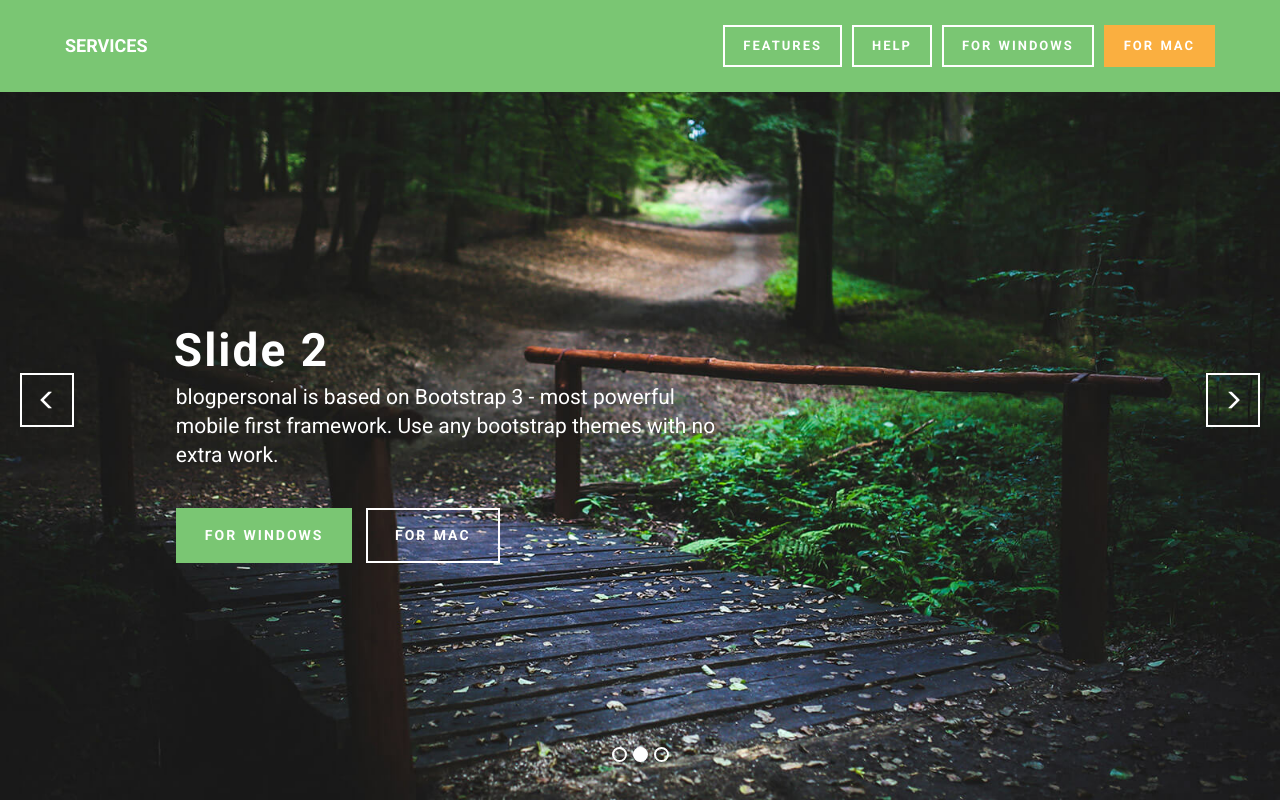
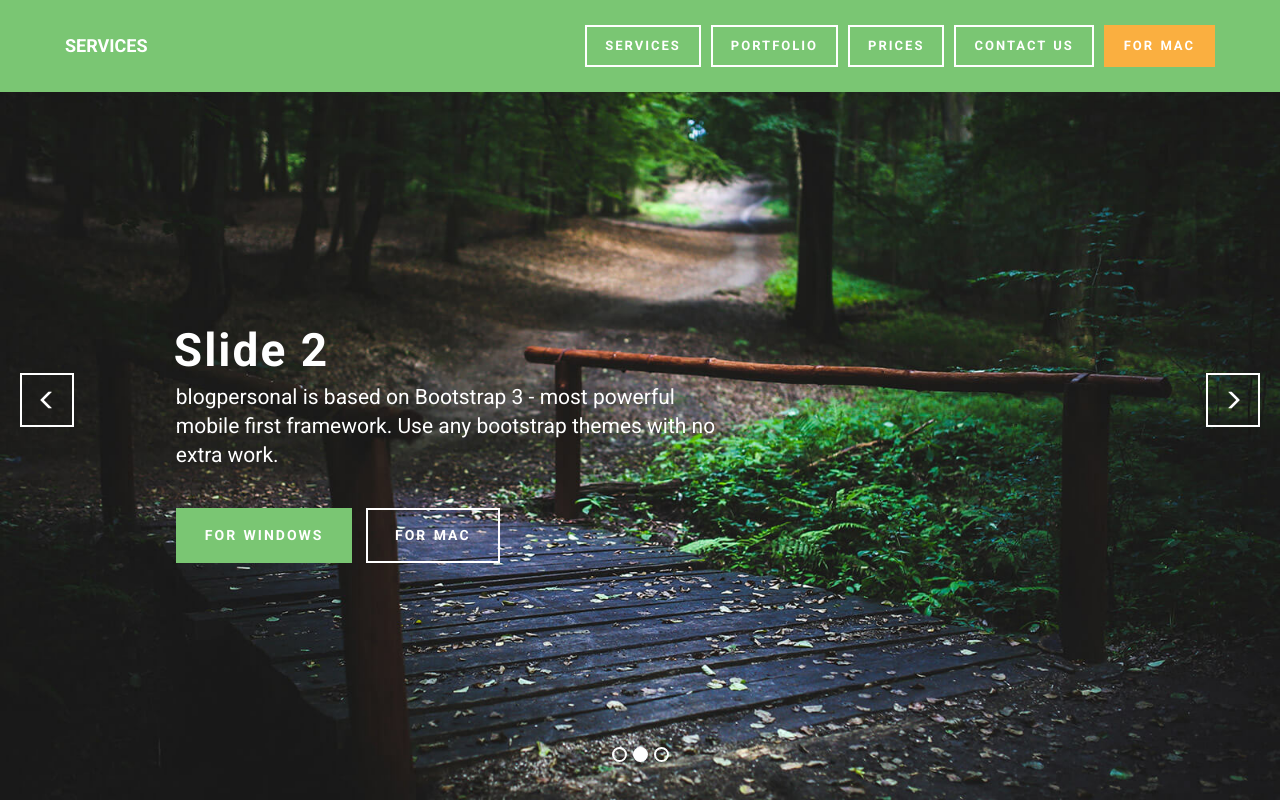
Before and after one commit to kirasiris/demo4, a plain HTML site: page index.html in a window 1280 px wide. Shown: the top 802 px of the page. Drawn offline with Linux system fonts and the light colour scheme.

Commit message:
Update index.html

```diff
--- a/index.html
+++ b/index.html
@@ -39,13 +39,16 @@
 
             <ul class="nav-dropdown collapse pull-xs-right navbar-toggleable-sm nav navbar-nav" id="exCollapsingNavbar">
             <li class="nav-item nav-btn">
-            <a class="nav-link btn btn-default btn-default-outline" href="https://blogpersonal.net/">FEATURES</a>
+            <a class="nav-link btn btn-default btn-default-outline" href="https://blogpersonal.net/">SERVICES</a>
             </li>
             <li class="nav-item nav-btn">
-            <a class="nav-link btn btn-default btn-default-outline" href="https://blogpersonal.net/">HELP</a>
+            <a class="nav-link btn btn-default btn-default-outline" href="https://blogpersonal.net/">PORTFOLIO</a>
             </li>
             <li class="nav-item nav-btn">
-            <a class="nav-link btn btn-default btn-default-outline" href="https://blogpersonal.net/">FOR WINDOWS</a>
+            <a class="nav-link btn btn-default btn-default-outline" href="https://blogpersonal.net/">PRICES</a>
+            </li>
+            <li class="nav-item nav-btn">
+            <a class="nav-link btn btn-default btn-default-outline" href="https://blogpersonal.net/">CONTACT US</a>
             </li>
             <li class="nav-item nav-btn">
             <a class="nav-link btn btn-warning" href="https://blogpersonal.net/">FOR MAC</a>
```
